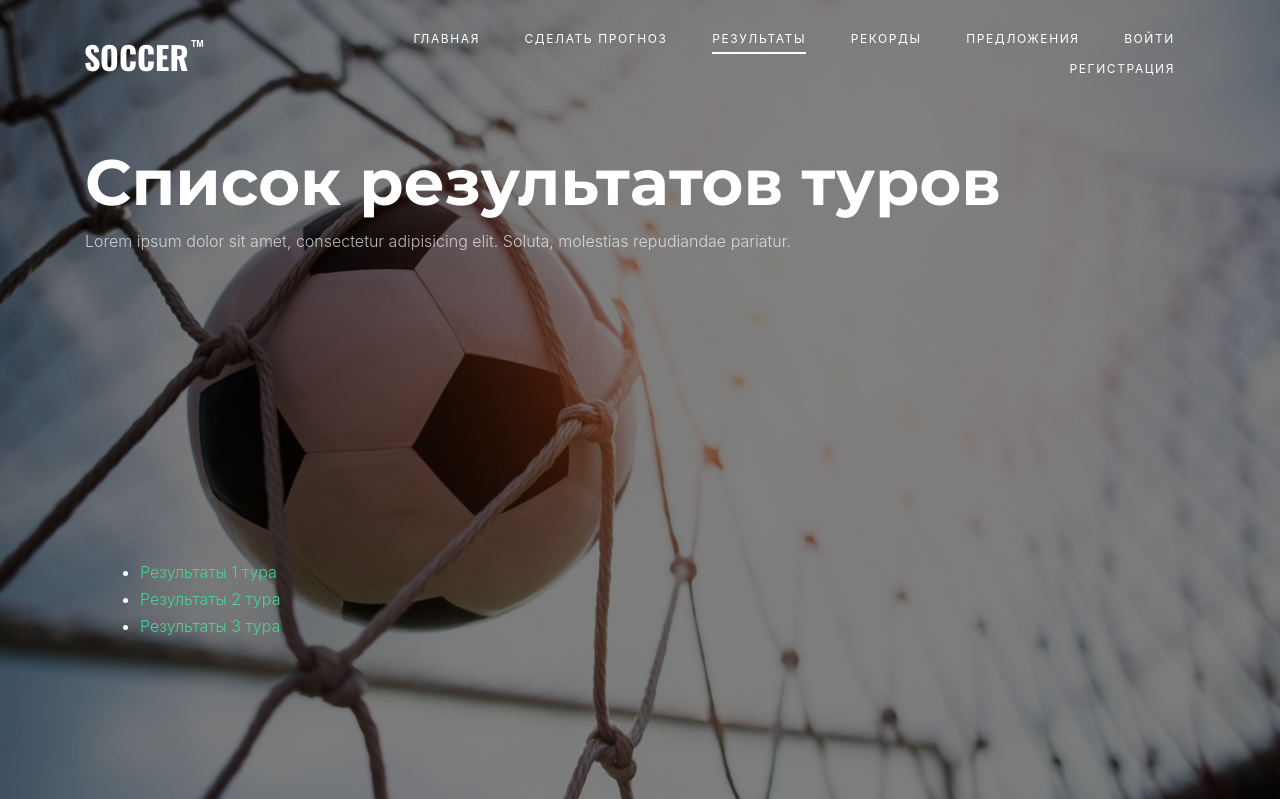
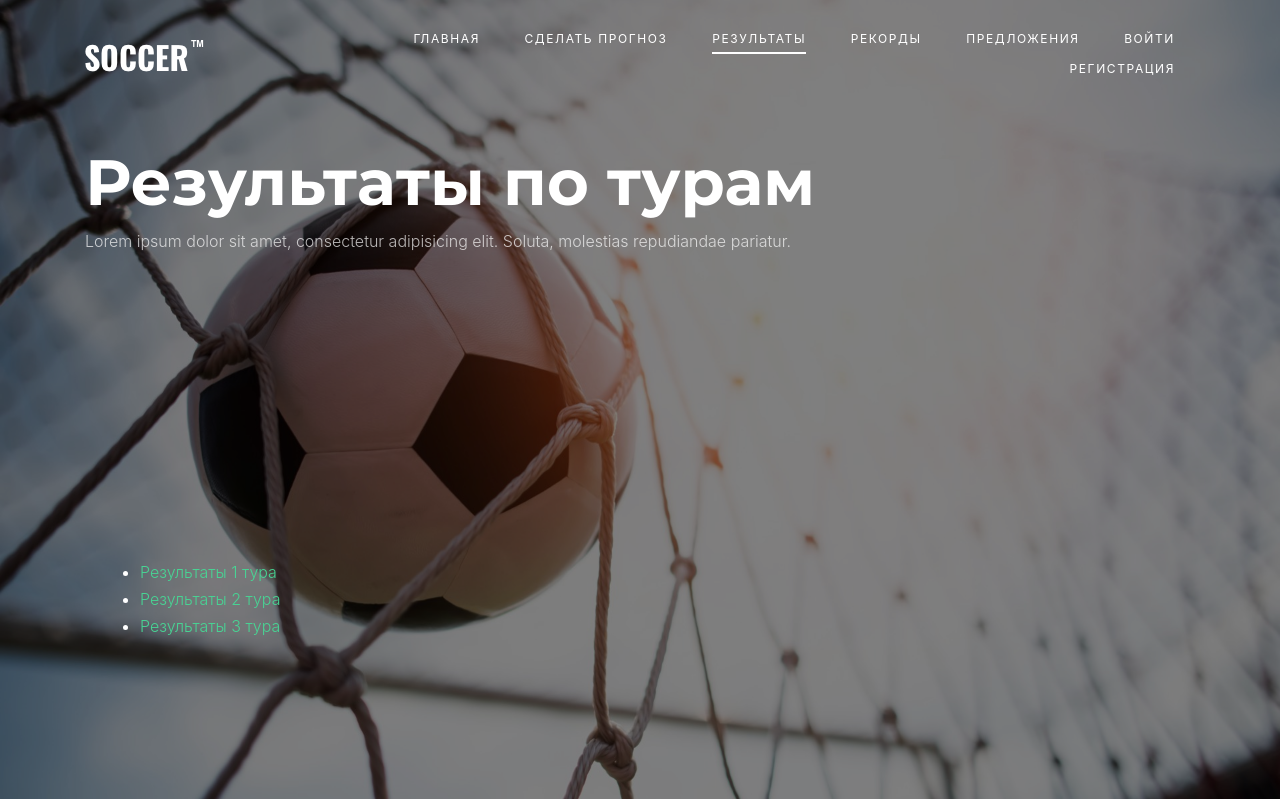
Before and after one commit to SkoblikovAlexey/Football-experts, a Flask app: page /results in a window 1280 px wide. Shown: the top 799 px of the page. Run offline with Flask 3, Linux system fonts and the light colour scheme; parts of the project's set-up code (start-up, migrations or seed data) failed here and were passed over; some libraries are stand-ins or nearby versions; some web fonts are replaced.

Commit message:
Добавляет переменную номера тура в шаблоны результатов и прогнозов

```diff
--- a/app/templates/prediction/item.j2
+++ b/app/templates/prediction/item.j2
@@ -4,7 +4,7 @@
 
 {% block title %}
   <div class="col-lg-5 ml-auto">
-    <h1 class="text-white">Тур {{ tour_id }}</h1>
+    <h1 class="text-white">Прогноз на {{ tour_id }} тур</h1>
     <p>Lorem ipsum dolor sit amet, consectetur adipisicing elit. Soluta, molestias repudiandae pariatur.</p>
   </div>
 {% endblock title %}
--- a/app/templates/result/item.j2
+++ b/app/templates/result/item.j2
@@ -14,7 +14,7 @@
     <div class="row">
       <div class="col-lg-12">
         <table class="table table-striped table-bordered table-dark table-hover">
-          <caption>Результаты первого тура</caption>
+          <caption>Результаты {{ tour_id }} тура</caption>
           <thead>
             <tr>
               <th scope="col">{{ tour_results.title }}</th>
--- a/app/templates/result/list.j2
+++ b/app/templates/result/list.j2
@@ -4,7 +4,7 @@
 {% set page = "result.list" %}
 
 {% block title %}
-  <h1 class="text-white">Список результатов туров</h1>
+  <h1 class="text-white">Результаты по турам</h1>
   <p>Lorem ipsum dolor sit amet, consectetur adipisicing elit. Soluta, molestias repudiandae pariatur.</p>
 {% endblock title %}
 
```
